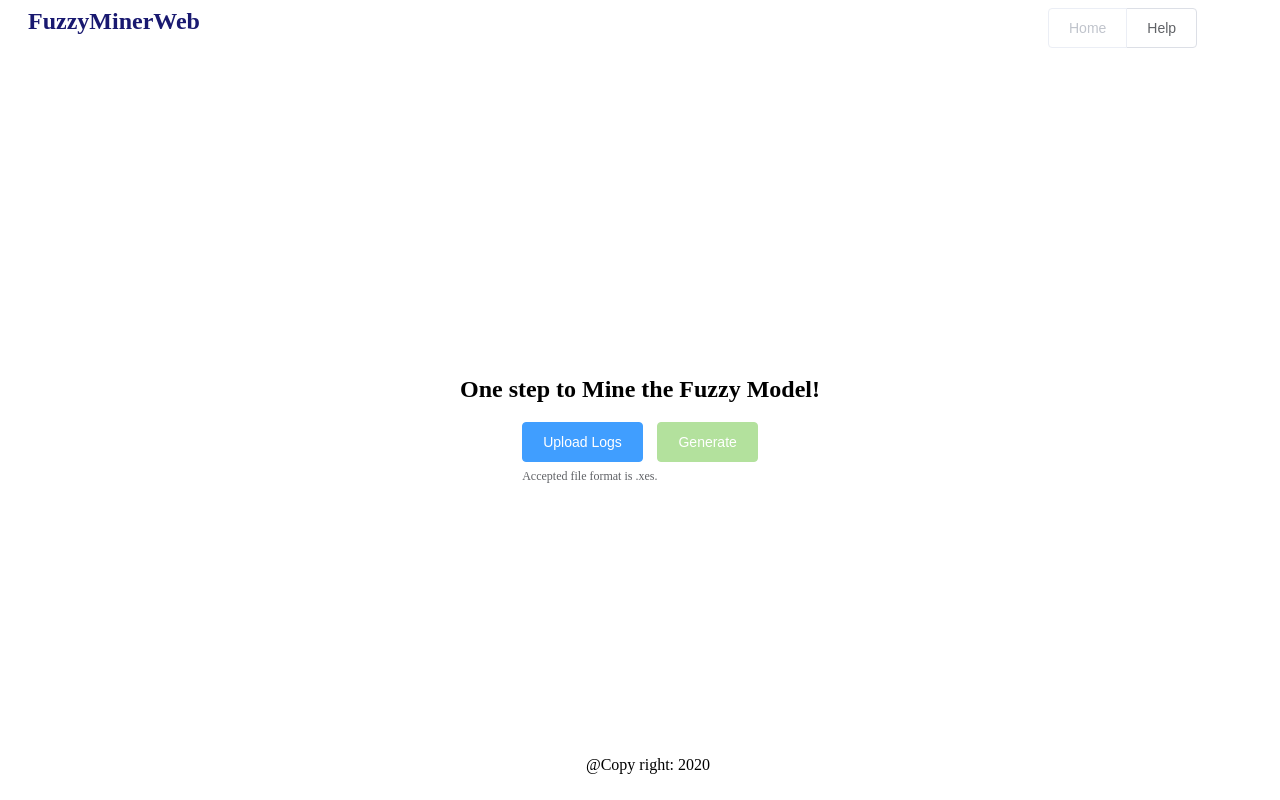
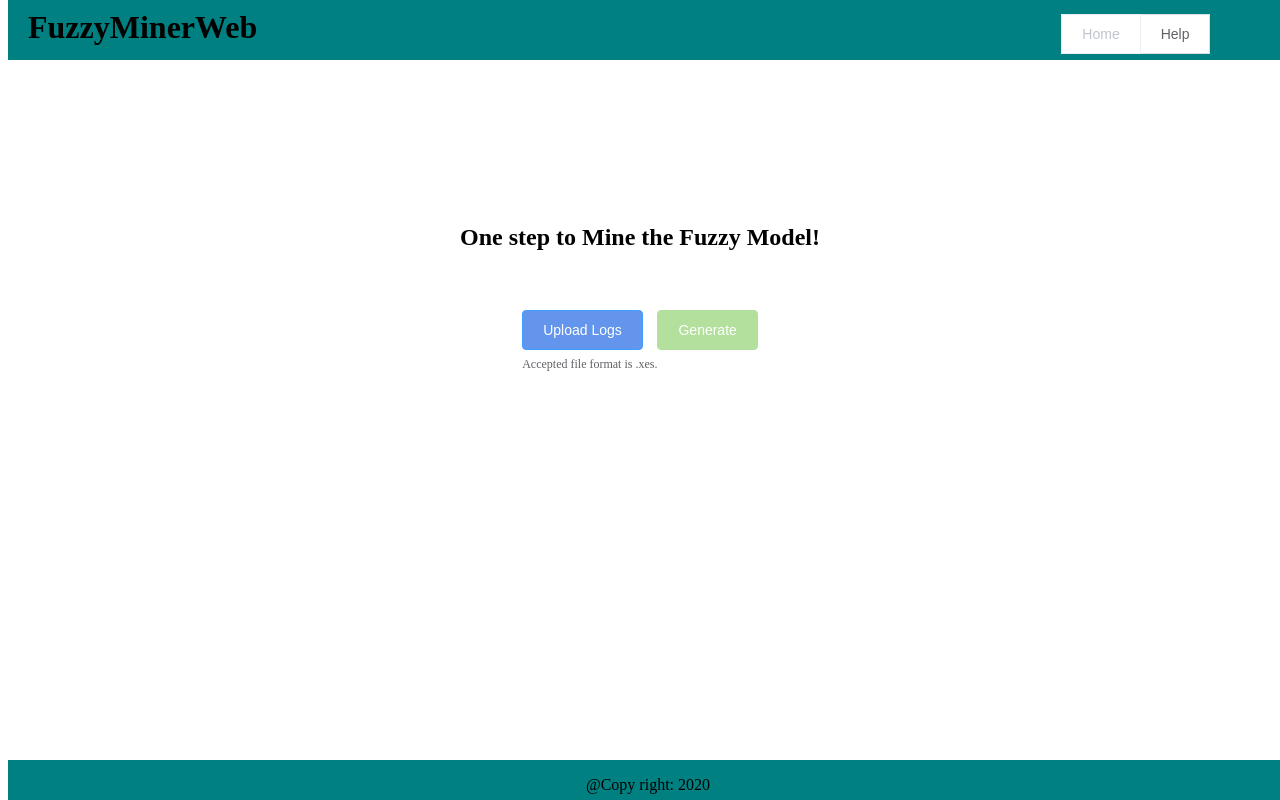
Before and after one commit to fnc11/FuzzyMiner, a Vue app in the folder miner-web/: page /#/ in a window 1280 px wide. Built offline with nearby package versions, Linux system fonts and the light colour scheme.

Commit message:
Adding banner and footer background and some other styling changes

```diff
--- a/miner-web/src/App.vue
+++ b/miner-web/src/App.vue
@@ -1,14 +1,16 @@
-<template>
+<template xmlns:el-col="http://www.w3.org/1999/html">
     <div id="app">
         <el-container>
-            <el-header>
-                <el-row class="row-bg">
+            <el-header class="header-bg">
+                <el-row>
                     <el-col :span="20">
-                        <div class="grid-content bg-purple-dark">
+                        <div class="grid-content" align="left">
                             <label>FuzzyMinerWeb</label>
                         </div>
                     </el-col>
+
                     <el-col :span="4">
+                        <div align="right" class="button-group">
                             <el-button-group>
                                 <el-button :disabled="$route.name === 'Home'" @click="$router.push({path: '/'})">Home
                                 </el-button>
@@ -16,14 +18,16 @@
                                     Help
                                 </el-button>
                             </el-button-group>
+                        </div>
                     </el-col>
+
                 </el-row>
             </el-header>
 
             <el-main>
                 <router-view/>
             </el-main>
-            <el-footer class="fluid-container footer">
+            <el-footer class="fluid-container footer" height="5%">
                 <p>@Copy right: 2020</p>
             </el-footer>
         </el-container>
@@ -39,21 +43,49 @@
 </script>
 
 <style scoped>
-    .grid-content{
+    .header-bg {
+        top: 0;
+        position: absolute;
+        width: 100%;
+        height: 60px;
+        background-color: teal;
+    }
+
+    .grid-content {
         font-family: "Sitka Heading";
-        font-size: x-large;
-        color: midnightblue;
+        font-size: xx-large;
+        color: black;
         font-weight: bold;
+        line-height: 1.7;
 
     }
+
     .fluid-container.footer {
         bottom: 0;
         position: absolute;
         width: 100%;
-        height: 60px;
+        background-color: teal;
+        height: 20%;
+
     }
 
     .fluid-container.footer > *:last-child {
         text-align: center;
+
+
     }
+
+    .button-group {
+        position: absolute;
+        bottom: 0;
+
+    }
+
+    .el-button {
+
+        border-radius: 0.2px;
+
+
+    }
+
 </style>
--- a/miner-web/src/components/Help.vue
+++ b/miner-web/src/components/Help.vue
@@ -1,5 +1,5 @@
 <template>
-    <div>
+    <div class="help-content">
         <div>
             <h3>Demo Video</h3>
         </div>
@@ -16,5 +16,11 @@
 </script>
 
 <style scoped>
+    .help-content{
+        line-height: 160px;
+
+
+
+    }
 
 </style>
--- a/miner-web/src/components/Home.vue
+++ b/miner-web/src/components/Home.vue
@@ -4,7 +4,7 @@
             <el-row class="banner-content">
                 <h1>One step to Mine the Fuzzy Model!</h1>
             </el-row>
-            <el-row type="flex" justify="center">
+            <el-row class="button-class" justify="center" type="flex">
                 <el-col :span="2.5">
                     <el-upload
                             ref="upload"
@@ -13,12 +13,12 @@
                             accept=".xes"
                             :http-request="upload"
                             :auto-upload="true">
-                        <el-button type="primary">Upload Logs</el-button>
+                        <el-button type="primary" class="button-primary">Upload Logs</el-button>
                         <div slot="tip" class="el-upload__tip">Accepted file format is .xes.</div>
                     </el-upload>
                 </el-col>
                 <el-col :span="2.5">
-                    <el-button type="success" @click="generate" disabled>Generate</el-button>
+                    <el-button type="success" class="button-success" @click="generate" disabled>Generate</el-button>
                 </el-col>
             </el-row>
         </div>
@@ -54,12 +54,25 @@
 
 <style scoped>
     .main {
-        height: 83vh;
+        height: 60vh;
         display: flex;
         justify-content: center;
         align-items: center;
+
     }
-    .banner-content{
+
+    .banner-content {
         text-align: center;
     }
+
+    .button-class {
+        height: inherit;
+        top: 5vh;
+
+    }
+
+    .button-primary {
+        background-color: cornflowerblue;
+
+    }
 </style>
```
Lines whose indentation alone changed are shown as unchanged.
